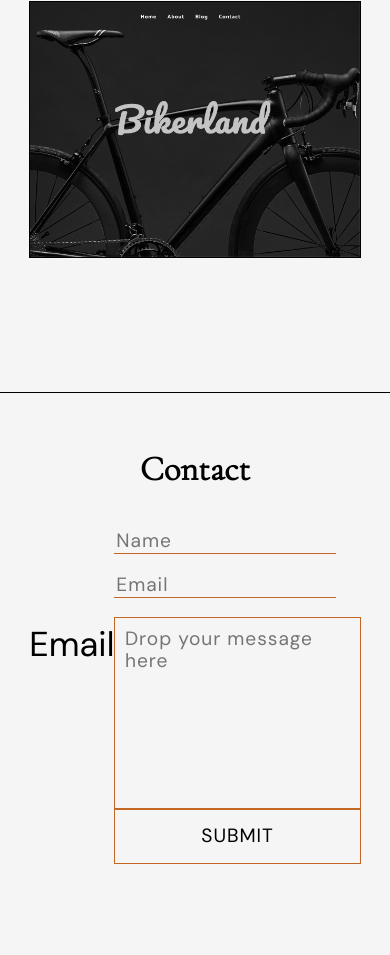
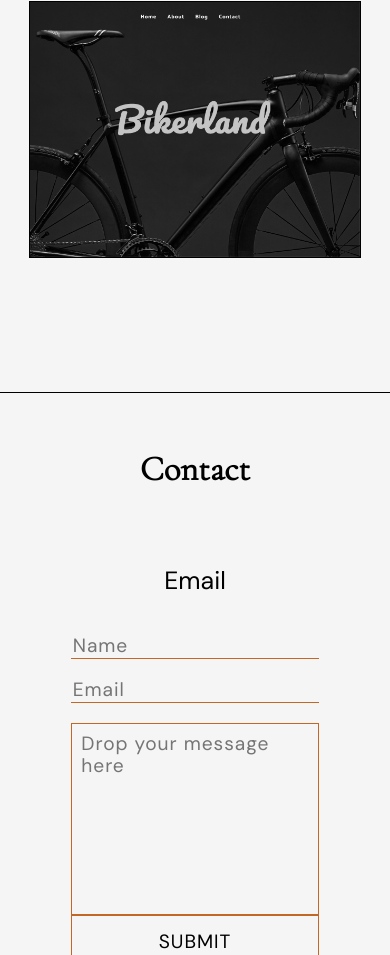
Before and after one commit to paigethai/portfolio, a plain HTML site: page index.html in a window 390 px wide. Shown: the part 3717-4672 px from the top of the page. Drawn offline with nearby package versions, Linux system fonts and the light colour scheme.

Commit message:
added media queries for contact form and modified contact section

```diff
--- a/styles/sass/partials/_main.scss
+++ b/styles/sass/partials/_main.scss
@@ -156,10 +156,23 @@ img {
     }
 }
 
+.email-container {
+    display: flex;
+    justify-content: space-between;
+    border-bottom: 1px solid $borderColor;
+}
+
+.contact-form {
+    width: 50%;
+
+    h4 {
+        width: 50%;
+    }
+}
+
 form {
     margin-bottom: 5rem;
 }
-
 
 textarea {
     height: 10rem;
@@ -184,23 +197,22 @@ textarea[placeholder] {
     background-color: $headerColorTwo;
 }
 
-.email-container {
-    display: flex;
-    justify-content: space-between;
-    border-bottom: 1px solid $borderColor;
-}
-
 .text-send {
     display: flex;
     flex-direction: column;
 }
 
-.user-info input {
-    margin-bottom: 1rem;
-    margin-right: 1rem;
-    background-color: inherit;
-    border: none;
-    border-bottom: 1px solid $headerColorOne;
+.user-info {
+    display: flex;
+
+    input {
+        width: 50%;
+        margin-bottom: 1rem;
+        margin-right: 1rem;
+        background-color: inherit;
+        border: none;
+        border-bottom: 1px solid $headerColorOne;
+    }
 }
 
 .contact-list {
@@ -208,6 +220,7 @@ textarea[placeholder] {
     justify-content: space-between;
 
     h4 {
+        width: 50%;
         margin-top: 7rem;
     }
 
--- a/styles/sass/partials/_mediaQueries.scss
+++ b/styles/sass/partials/_mediaQueries.scss
@@ -109,14 +109,54 @@
         margin: 3rem 0 2rem 0;
     }
 
+    .email-container {
+        flex-direction: column;
+        align-items: center;
+
+        .contact-form {
+            width: 75%;
+        }
+
+        .user-info {
+            flex-direction: column;
+
+            input {
+                width: 100%;
+            }
+        }
+
+        h4 {
+            width: 100%;
+            margin: 3rem;
+            text-align: center;
+        }
+    }
+
     .contact-list {
+        flex-direction: column;
+        align-items: center;
         text-align: center;
+
+        h4 {
+            width: 100%;
+            margin: 3rem;
+            text-align: center;
+        }
+
+        .contact-links {
+            margin: 0;
+            padding-top: 1rem;
+        }
     }
 }
 
 @media (max-width: 480px) {
     .overlay p {
         line-height: 1rem;
+    }
+
+    .email-container h4 {
+        margin: 2rem;
     }
 }
 
--- a/styles/sass/partials/_typography.scss
+++ b/styles/sass/partials/_typography.scss
@@ -73,8 +73,9 @@ a:focus {
 }
 
 .contact h4 {
+    margin: 5rem 0;
     font-family: 'DM Sans', sans-serif;
-    font-size: clamp(1.8rem, 2vw, 2.5rem);
+    font-size: clamp(1.3rem, 2vw, 2.5rem);
     font-weight: lighter;
-    margin: 5rem 0;
+    text-align: left;
 }
```
Also changed, not shown: styles/style.css.
